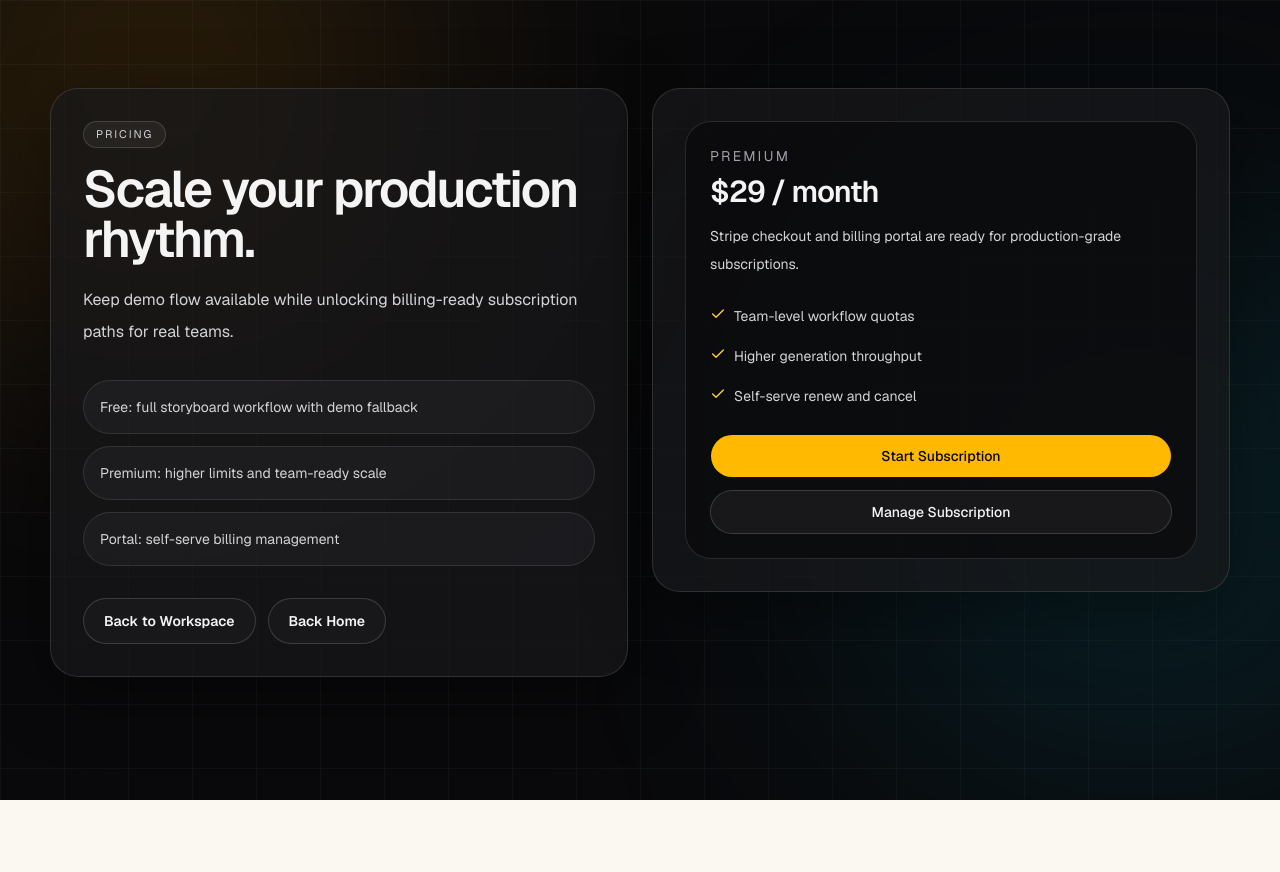
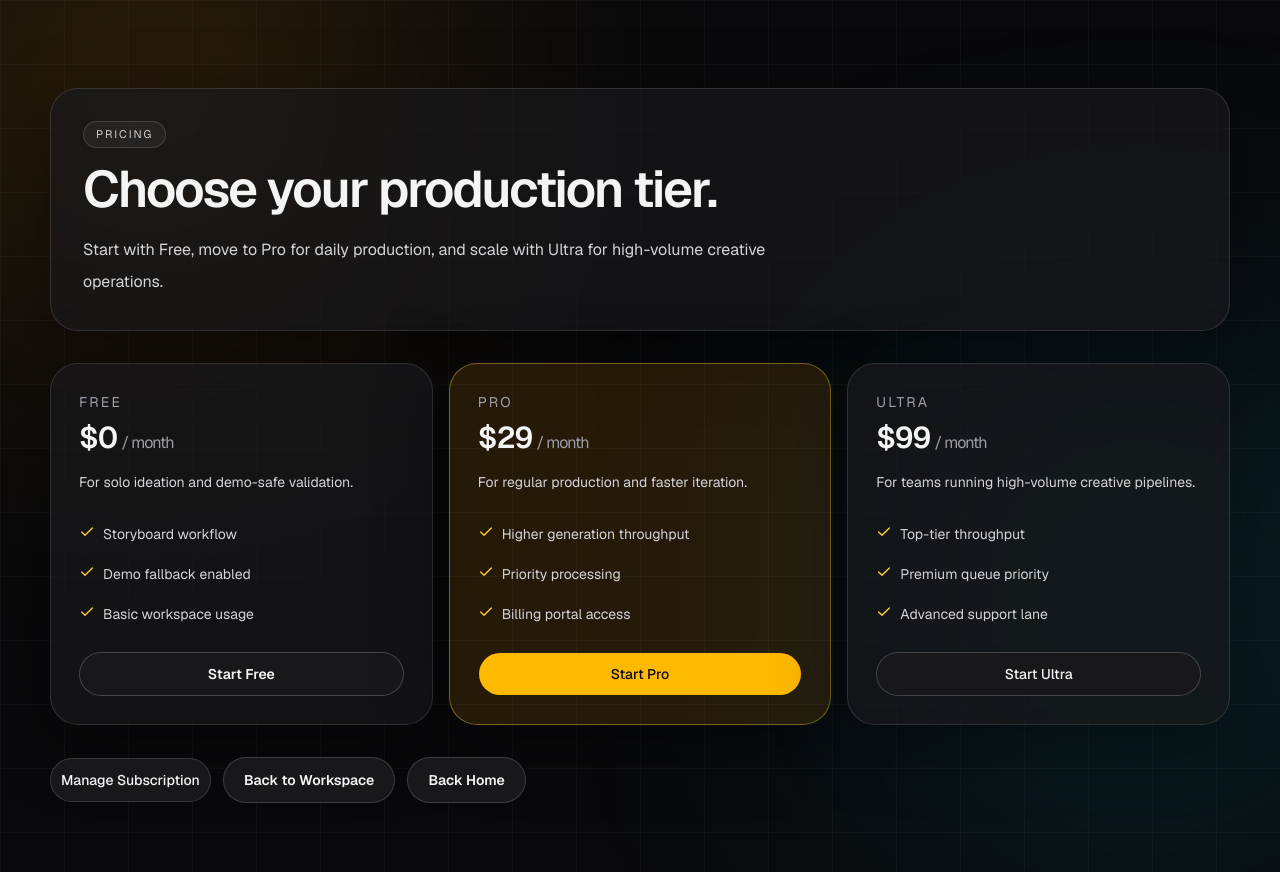
Before and after one commit to lili21/jingpian, a Next.js app: page /pricing in a window 1280 px wide. Shown: the top 872 px of the page. Before the commit the page ends 800 px from the top, so only its background shows below. Built offline with nearby package versions, Linux system fonts and the light colour scheme.

Commit message:
feat: introduce three-tier pricing layout

```diff
--- a/src/app/pricing/page.tsx
+++ b/src/app/pricing/page.tsx
@@ -31,6 +31,39 @@ async function launchBilling(action: BillingAction) {
 export default function PricingPage() {
   const [pendingAction, setPendingAction] = useState<BillingAction | null>(null);
 
+  const tiers = [
+    {
+      name: "Free",
+      price: "$0",
+      cadence: "/ month",
+      summary: "For solo ideation and demo-safe validation.",
+      points: ["Storyboard workflow", "Demo fallback enabled", "Basic workspace usage"],
+      cta: "Start Free",
+      href: "/workspace",
+      featured: false,
+    },
+    {
+      name: "Pro",
+      price: "$29",
+      cadence: "/ month",
+      summary: "For regular production and faster iteration.",
+      points: ["Higher generation throughput", "Priority processing", "Billing portal access"],
+      cta: "Start Pro",
+      action: "checkout" as BillingAction,
+      featured: true,
+    },
+    {
+      name: "Ultra",
+      price: "$99",
+      cadence: "/ month",
+      summary: "For teams running high-volume creative pipelines.",
+      points: ["Top-tier throughput", "Premium queue priority", "Advanced support lane"],
+      cta: "Start Ultra",
+      action: "checkout" as BillingAction,
+      featured: false,
+    },
+  ];
+
   async function handleAction(action: BillingAction) {
     if (pendingAction) {
       return;
@@ -52,44 +85,38 @@ export default function PricingPage() {
       <div className="pointer-events-none absolute right-[-120px] bottom-10 size-[520px] rounded-full bg-cyan-500/16 blur-[140px]" />
 
       <section className="relative z-10 px-4 py-16 md:px-8 md:py-22">
-        <div className="mx-auto grid w-full max-w-[1180px] gap-6 lg:grid-cols-[1fr_1fr] lg:items-start">
+        <div className="mx-auto grid w-full max-w-[1180px] gap-8">
           <section className="rounded-[28px] border border-white/12 bg-zinc-900/72 p-6 shadow-[0_18px_70px_rgba(0,0,0,0.42)] md:p-8">
             <span className="inline-flex items-center rounded-full border border-white/14 bg-white/5 px-3 py-1 text-[11px] tracking-[0.18em] text-zinc-300 uppercase">
               Pricing
             </span>
             <h1 className="mt-4 text-[clamp(2rem,4vw,3.5rem)] leading-[0.98] font-semibold tracking-[-0.04em]">
-              Scale your production rhythm.
+              Choose your production tier.
             </h1>
-            <p className="mt-5 max-w-[60ch] text-base leading-8 text-zinc-300">
-              Keep demo flow available while unlocking billing-ready subscription paths for real teams.
+            <p className="mt-5 max-w-[68ch] text-base leading-8 text-zinc-300">
+              Start with Free, move to Pro for daily production, and scale with Ultra for high-volume creative operations.
             </p>
-
-            <div className="mt-8 grid gap-3 text-sm leading-7 text-zinc-300">
-              <div className="rounded-2xl border border-white/10 bg-zinc-800/45 px-4 py-3">Free: full storyboard workflow with demo fallback</div>
-              <div className="rounded-2xl border border-white/10 bg-zinc-800/45 px-4 py-3">Premium: higher limits and team-ready scale</div>
-              <div className="rounded-2xl border border-white/10 bg-zinc-800/45 px-4 py-3">Portal: self-serve billing management</div>
-            </div>
-
-            <div className="mt-8 flex flex-wrap items-center gap-3">
-              <Link href="/workspace" className="rounded-full border border-white/16 bg-zinc-900 px-5 py-3 text-sm font-semibold text-zinc-100 hover:bg-zinc-800">
-                Back to Workspace
-              </Link>
-              <Link href="/" className="rounded-full border border-white/16 bg-zinc-900 px-5 py-3 text-sm font-semibold text-zinc-100 hover:bg-zinc-800">
-                Back Home
-              </Link>
-            </div>
           </section>
 
-          <section className="rounded-[28px] border border-white/12 bg-zinc-900/72 p-6 shadow-[0_18px_70px_rgba(0,0,0,0.42)] md:p-8">
-            <div className="rounded-[26px] border border-white/12 bg-zinc-950/70 p-5 md:p-6">
-              <p className="text-sm tracking-[0.16em] text-zinc-400 uppercase">Premium</p>
-              <h2 className="mt-2 text-3xl font-semibold tracking-[-0.03em]">$29 / month</h2>
-              <p className="mt-3 text-sm leading-7 text-zinc-300">
-                Stripe checkout and billing portal are ready for production-grade subscriptions.
-              </p>
+          <section className="grid gap-4 lg:grid-cols-3">
+            {tiers.map((tier) => (
+              <article
+                key={tier.name}
+                className={`rounded-[28px] border p-6 shadow-[0_18px_70px_rgba(0,0,0,0.42)] md:p-7 ${
+                  tier.featured
+                    ? "border-amber-300/40 bg-amber-500/12"
+                    : "border-white/12 bg-zinc-900/72"
+                }`}
+              >
+                <p className="text-sm tracking-[0.16em] text-zinc-400 uppercase">{tier.name}</p>
+                <h2 className="mt-2 text-3xl font-semibold tracking-[-0.03em]">
+                  {tier.price}
+                  <span className="ml-1 text-base font-normal text-zinc-400">{tier.cadence}</span>
+                </h2>
+                <p className="mt-3 text-sm leading-7 text-zinc-300">{tier.summary}</p>
 
                 <ul className="mt-6 grid gap-3 text-sm leading-7 text-zinc-300">
-                {["Team-level workflow quotas", "Higher generation throughput", "Self-serve renew and cancel"].map((item) => (
+                  {tier.points.map((item) => (
                     <li key={item} className="flex items-start gap-2">
                       <Check className="mt-1 size-4 text-amber-300" />
                       <span>{item}</span>
@@ -97,15 +124,34 @@ export default function PricingPage() {
                   ))}
                 </ul>
 
-              <div className="mt-6 grid gap-3">
+                <div className="mt-6">
+                  {tier.href ? (
+                    <Link
+                      href={tier.href}
+                      className="inline-flex h-11 w-full items-center justify-center rounded-full border border-white/20 bg-zinc-900 px-5 text-sm font-semibold text-zinc-100 hover:bg-zinc-800"
+                    >
+                      {tier.cta}
+                    </Link>
+                  ) : (
                     <Button
-                  onClick={() => handleAction("checkout")}
-                  className="h-11 rounded-full bg-amber-400 text-zinc-950 hover:bg-amber-300"
+                      onClick={() => handleAction(tier.action!)}
+                      className={`h-11 w-full rounded-full ${
+                        tier.featured
+                          ? "bg-amber-400 text-zinc-950 hover:bg-amber-300"
+                          : "border border-white/20 bg-zinc-900 text-zinc-100 hover:bg-zinc-800"
+                      }`}
                       disabled={pendingAction !== null}
                     >
-                  {pendingAction === "checkout" ? <LoaderCircle className="size-4 animate-spin" /> : null}
-                  Start Subscription
+                      {pendingAction === tier.action ? <LoaderCircle className="size-4 animate-spin" /> : null}
+                      {tier.cta}
                     </Button>
+                  )}
+                </div>
+              </article>
+            ))}
+          </section>
+
+          <div className="flex flex-wrap items-center gap-3">
             <Button
               variant="outline"
               onClick={() => handleAction("portal")}
@@ -115,9 +161,13 @@ export default function PricingPage() {
               {pendingAction === "portal" ? <LoaderCircle className="size-4 animate-spin" /> : null}
               Manage Subscription
             </Button>
+            <Link href="/workspace" className="rounded-full border border-white/16 bg-zinc-900 px-5 py-3 text-sm font-semibold text-zinc-100 hover:bg-zinc-800">
+              Back to Workspace
+            </Link>
+            <Link href="/" className="rounded-full border border-white/16 bg-zinc-900 px-5 py-3 text-sm font-semibold text-zinc-100 hover:bg-zinc-800">
+              Back Home
+            </Link>
           </div>
-            </div>
-          </section>
         </div>
       </section>
     </main>
```
Lines whose indentation alone changed are shown as unchanged.
